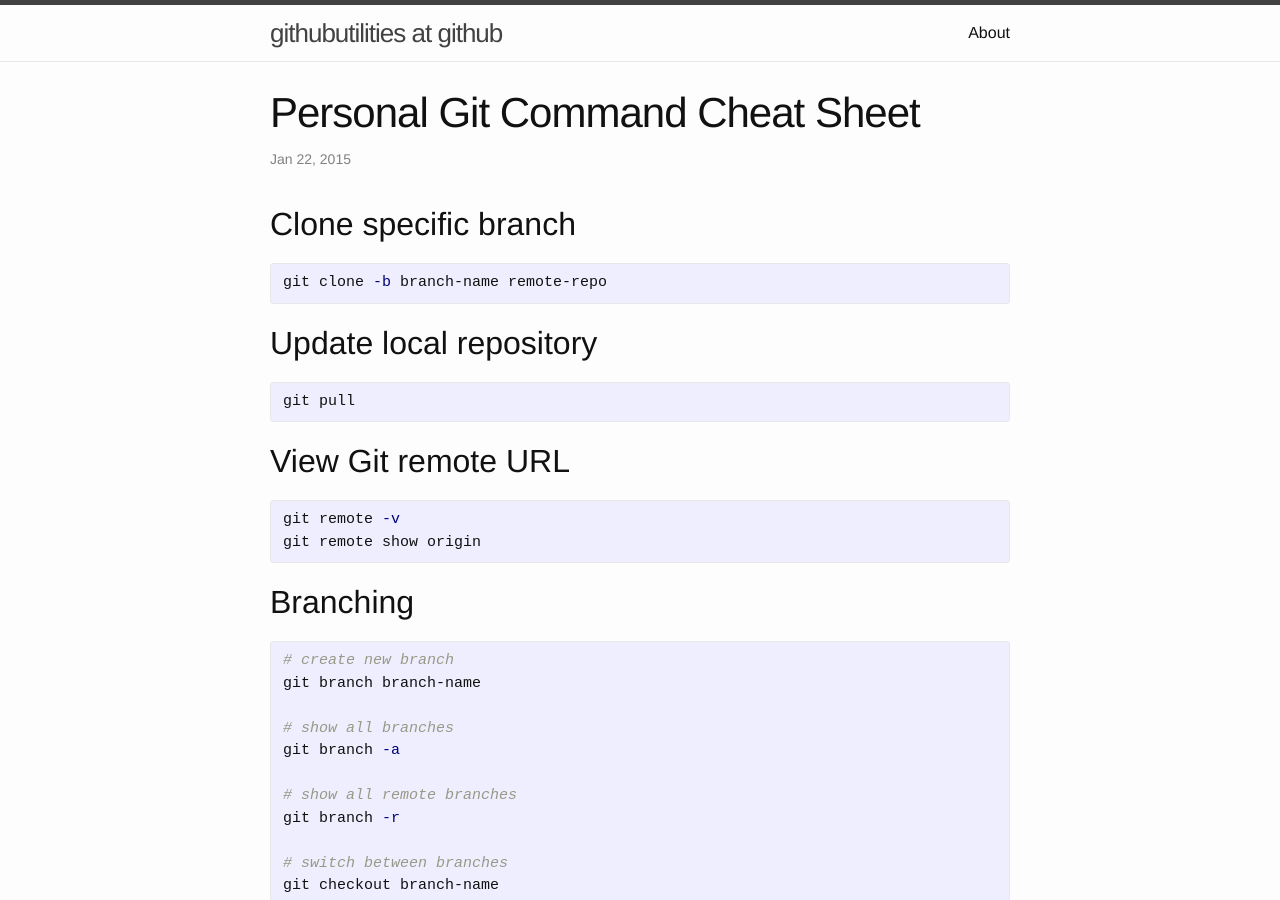
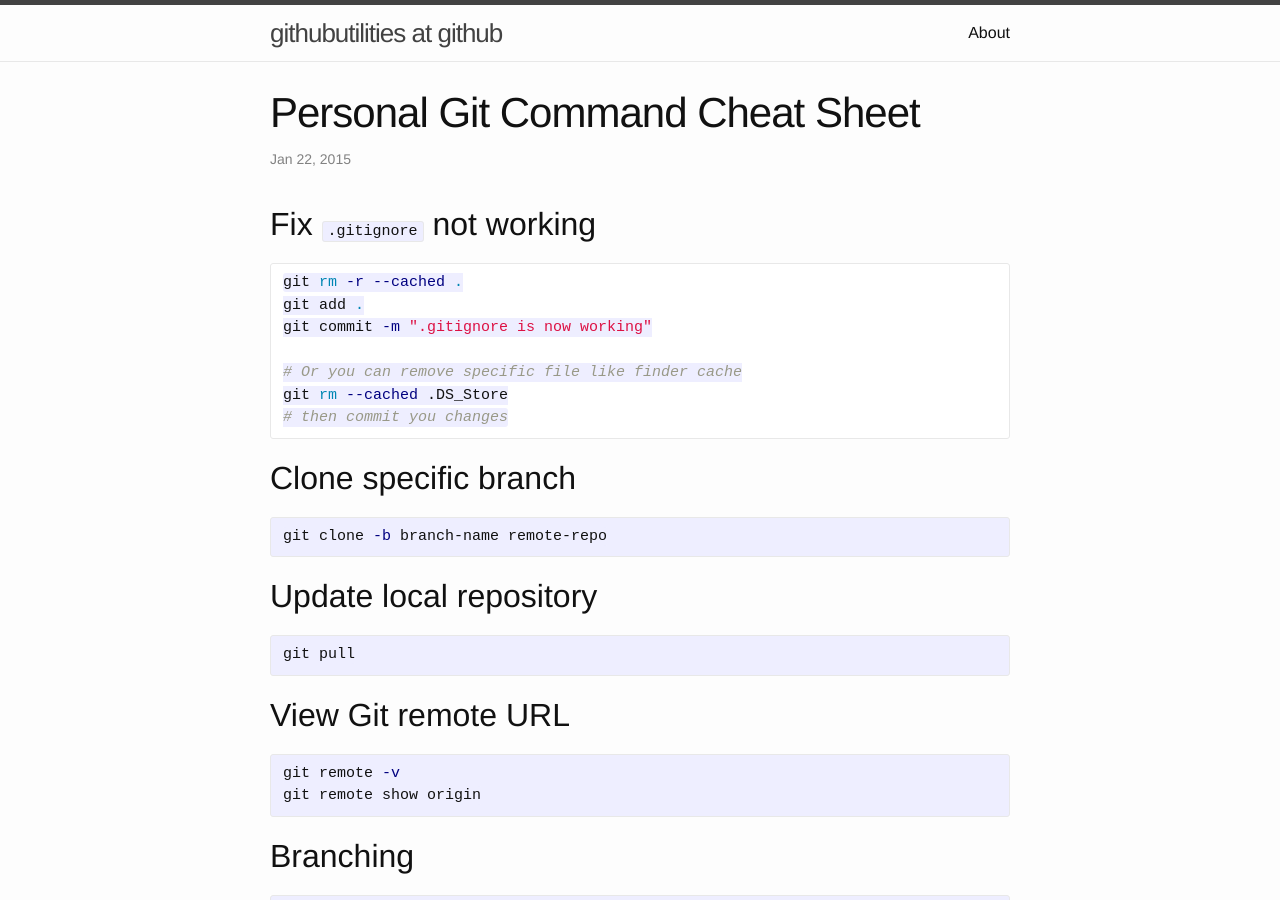
Before and after one commit to githubutilities/githubutilities.github.io, a Jekyll site: the page built from _posts/2015-01-22-personal-git-command-cheat-sheet.markdown, in a window 1280 px wide and 900 px high. Built offline with Jekyll 4.4.1, drawn with Linux system fonts in a browser that asks for light colours; Markdown is read by kramdown in place of the engine named in the settings.

Commit message:
add .gitignore problem to git cheatsheet

````diff
--- a/_posts/2015-01-22-personal-git-command-cheat-sheet.markdown
+++ b/_posts/2015-01-22-personal-git-command-cheat-sheet.markdown
@@ -4,6 +4,18 @@ title:  "Personal Git Command Cheat Sheet"
 date:   2015-01-22 17:10
 categories: git
 ---
+
+## Fix `.gitignore` not working
+
+```sh
+git rm -r --cached .
+git add .
+git commit -m ".gitignore is now working"
+
+# Or you can remove specific file like finder cache
+git rm --cached .DS_Store
+# then commit you changes
+```
 
 ## Clone specific branch
 
````
